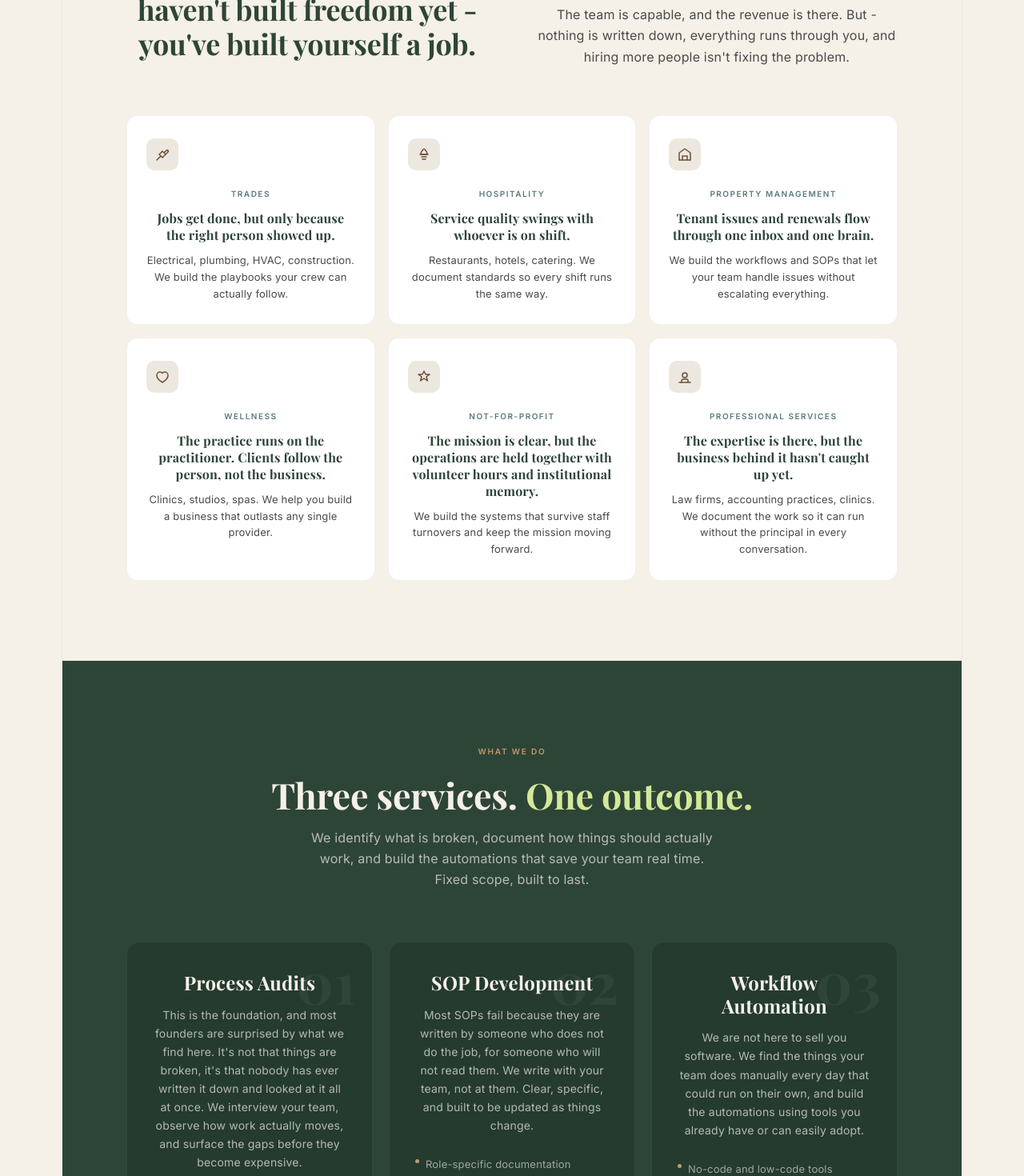
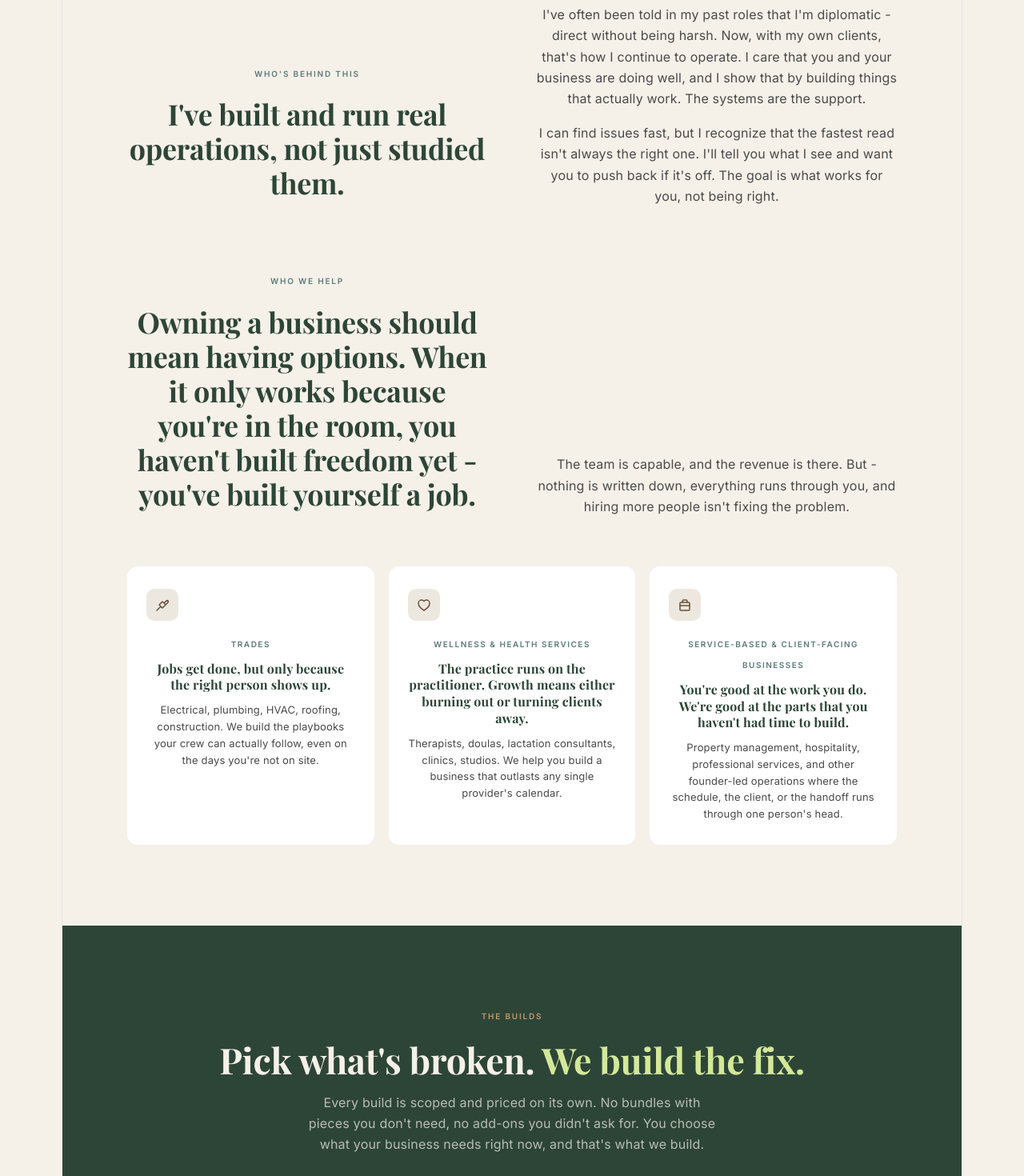
Before and after one commit to JenniferGroundwork/Groundwork, a React (Vite) app: page / in a window 1280 px wide. Shown: the part 1200-2670 px from the top of the page at 80% size. Built offline with nearby package versions, Linux system fonts and the light colour scheme.

Commit message:
offerings update

```diff
--- a/src/Home.jsx
+++ b/src/Home.jsx
@@ -254,19 +254,20 @@ const styles = `
     font-size: 16px; line-height: 1.65;
     color: rgba(245,240,232,0.7); max-width: 520px; margin: 0 auto;
   }
-  .services-grid { display: grid; grid-template-columns: repeat(3, 1fr); gap: 20px; }
+  .services-grid { display: grid; grid-template-columns: repeat(2, 1fr); gap: 20px; }
   .service-card {
     background: ${MID_GREEN}; border-radius: 16px; padding: 36px 32px;
     border: 1px solid rgba(245,240,232,0.06); position: relative; overflow: hidden;
   }
   .service-num {
-    font-family: 'Playfair Display', serif; font-size: 72px; font-weight: 700;
-    color: rgba(245,240,232,0.06); position: absolute; top: 12px; right: 20px;
-    line-height: 1; pointer-events: none;
+    font-family: 'Playfair Display', serif; font-size: 64px; font-weight: 700;
+    color: rgba(245,240,232,0.06); position: absolute; top: 20px; right: 24px;
+    line-height: 1; pointer-events: none; z-index: 0;
   }
   .service-h3 {
     font-family: 'Playfair Display', serif; font-size: 24px; font-weight: 700;
     color: ${IVORY}; margin-bottom: 14px; line-height: 1.2;
+    position: relative; z-index: 1; margin-top: 40px;
   }
   .service-p { font-size: 14px; line-height: 1.65; color: rgba(245,240,232,0.7); margin-bottom: 24px; }
   .service-list { list-style: none; display: flex; flex-direction: column; gap: 8px; text-align: left; }
@@ -277,6 +278,18 @@ const styles = `
   .service-list li::before {
     content: ''; width: 5px; height: 5px; border-radius: 50%;
     background: ${CAMEL}; margin-top: 7px; flex-shrink: 0;
+  }
+  .service-next {
+    margin-top: 20px;
+    padding-top: 16px;
+    border-top: 1px solid rgba(245,240,232,0.1);
+    font-size: 12px;
+    line-height: 1.55;
+    color: rgba(245,240,232,0.5);
+  }
+  .service-next strong {
+    color: ${LIME_CTA};
+    font-weight: 600;
   }
 
   .how { background: ${LIGHT_TAN}; }
@@ -455,36 +468,16 @@ const icons = {
       <path d="M3 17L8 12M8 12L6 10L10 6L12 8M8 12L10 14L14 10L12 8M12 8L14.5 5.5C15.3 4.7 16.5 4.5 17 5C17.5 5.5 17.3 6.7 16.5 7.5L14 10" stroke="#6B4F3A" strokeWidth="1.5" strokeLinecap="round" strokeLinejoin="round"/>
     </svg>
   ),
-  hospitality: (
-    <svg width="20" height="20" viewBox="0 0 20 20" fill="none" xmlns="http://www.w3.org/2000/svg">
-      <path d="M10 3C10 3 6 6 6 10H14C14 6 10 3 10 3Z" stroke="#6B4F3A" strokeWidth="1.5" strokeLinecap="round" strokeLinejoin="round"/>
-      <path d="M5 10H15" stroke="#6B4F3A" strokeWidth="1.5" strokeLinecap="round"/>
-      <path d="M7 13H13" stroke="#6B4F3A" strokeWidth="1.5" strokeLinecap="round"/>
-      <path d="M8 16H12" stroke="#6B4F3A" strokeWidth="1.5" strokeLinecap="round"/>
-    </svg>
-  ),
-  property: (
-    <svg width="20" height="20" viewBox="0 0 20 20" fill="none" xmlns="http://www.w3.org/2000/svg">
-      <path d="M3 17V8L10 3L17 8V17" stroke="#6B4F3A" strokeWidth="1.5" strokeLinecap="round" strokeLinejoin="round"/>
-      <path d="M7 17V12H13V17" stroke="#6B4F3A" strokeWidth="1.5" strokeLinecap="round" strokeLinejoin="round"/>
-      <path d="M3 17H17" stroke="#6B4F3A" strokeWidth="1.5" strokeLinecap="round"/>
-    </svg>
-  ),
   wellness: (
     <svg width="20" height="20" viewBox="0 0 20 20" fill="none" xmlns="http://www.w3.org/2000/svg">
       <path d="M10 17C10 17 3 13 3 8C3 5.8 4.8 4 7 4C8.2 4 9.3 4.6 10 5.5C10.7 4.6 11.8 4 13 4C15.2 4 17 5.8 17 8C17 13 10 17 10 17Z" stroke="#6B4F3A" strokeWidth="1.5" strokeLinecap="round" strokeLinejoin="round"/>
     </svg>
   ),
-  nfp: (
+  serviceBased: (
     <svg width="20" height="20" viewBox="0 0 20 20" fill="none" xmlns="http://www.w3.org/2000/svg">
-      <path d="M10 3L12 7H17L13 10L14.5 15L10 12L5.5 15L7 10L3 7H8L10 3Z" stroke="#6B4F3A" strokeWidth="1.5" strokeLinecap="round" strokeLinejoin="round"/>
-    </svg>
-  ),
-  professional: (
-    <svg width="20" height="20" viewBox="0 0 20 20" fill="none" xmlns="http://www.w3.org/2000/svg">
-      <path d="M6 17V15C6 13.9 6.9 13 8 13H12C13.1 13 14 13.9 14 15V17" stroke="#6B4F3A" strokeWidth="1.5" strokeLinecap="round" strokeLinejoin="round"/>
-      <circle cx="10" cy="8" r="3" stroke="#6B4F3A" strokeWidth="1.5"/>
-      <path d="M3 17H17" stroke="#6B4F3A" strokeWidth="1.5" strokeLinecap="round"/>
+      <rect x="4" y="7" width="12" height="10" rx="1" stroke="#6B4F3A" strokeWidth="1.5" strokeLinejoin="round"/>
+      <path d="M7 7V5.5C7 4.7 7.7 4 8.5 4H11.5C12.3 4 13 4.7 13 5.5V7" stroke="#6B4F3A" strokeWidth="1.5" strokeLinecap="round" strokeLinejoin="round"/>
+      <path d="M4 11H16" stroke="#6B4F3A" strokeWidth="1.5" strokeLinecap="round"/>
     </svg>
   ),
 };
@@ -583,38 +576,20 @@ export default function GroundworkHome() {
     {
       icon: icons.trades,
       label: "Trades",
-      h3: "Jobs get done, but only because the right person showed up.",
-      p: "Electrical, plumbing, HVAC, construction. We build the playbooks your crew can actually follow."
-    },
-    {
-      icon: icons.hospitality,
-      label: "Hospitality",
-      h3: "Service quality swings with whoever is on shift.",
-      p: "Restaurants, hotels, catering. We document standards so every shift runs the same way."
-    },
-    {
-      icon: icons.property,
-      label: "Property Management",
-      h3: "Tenant issues and renewals flow through one inbox and one brain.",
-      p: "We build the workflows and SOPs that let your team handle issues without escalating everything."
+      h3: "Jobs get done, but only because the right person shows up.",
+      p: "Electrical, plumbing, HVAC, roofing, construction. We build the playbooks your crew can actually follow, even on the days you're not on site."
     },
     {
       icon: icons.wellness,
-      label: "Wellness",
-      h3: "The practice runs on the practitioner. Clients follow the person, not the business.",
-      p: "Clinics, studios, spas. We help you build a business that outlasts any single provider."
+      label: "Wellness & Health Services",
+      h3: "The practice runs on the practitioner. Growth means either burning out or turning clients away.",
+      p: "Therapists, doulas, lactation consultants, clinics, studios. We help you build a business that outlasts any single provider's calendar."
     },
     {
-      icon: icons.nfp,
-      label: "Not-for-Profit",
-      h3: "The mission is clear, but the operations are held together with volunteer hours and institutional memory.",
-      p: "We build the systems that survive staff turnovers and keep the mission moving forward."
-    },
-    {
-      icon: icons.professional,
-      label: "Professional Services",
-      h3: "The expertise is there, but the business behind it hasn't caught up yet.",
-      p: "Law firms, accounting practices, clinics. We document the work so it can run without the principal in every conversation."
+      icon: icons.serviceBased,
+      label: "Service-Based & Client-Facing Businesses",
+      h3: "You're good at the work you do. We're good at the parts that you haven't had time to build.",
+      p: "Property management, hospitality, professional services, and other founder-led operations where the schedule, the client, or the handoff runs through one person's head."
     },
   ];
 
@@ -649,7 +624,7 @@ export default function GroundworkHome() {
               on systems.
             </h1>
             <p className="hero-sub">
-              Founder-led businesses in trades, hospitality, property management, and specialized services hire us when growth has outpaced how they operate. We come in, build the foundation from the ground up, and hand it back. Fixed scope - we're not taking over, we're preparing you to win.
+              Founder-led businesses hire us when growth has outpaced how they operate, in trades, wellness and health services, and other client-facing operations where the schedule runs through one person's head. We come in, build the foundation from the ground up, and hand it back. Fixed scope - we're not taking over, we're preparing you to win.
             </p>
             <div className="hero-actions">
               <a href="/self-assessment" className="btn-primary">Take the Free Self-Assessment &rarr;</a>
@@ -690,7 +665,29 @@ export default function GroundworkHome() {
         </div>
       </section>
 
-      <section id="who-we-help" className="section who">
+      <section id="track-record" className="section who" style={{ paddingBottom: 60 }}>
+        <div className="section-inner">
+          <div className="who-header" style={{ marginBottom: 0 }}>
+            <div>
+              <p className="eyebrow">Who's Behind This</p>
+              <h2 className="who-h2">I've built and run real operations, not just studied them.</h2>
+            </div>
+            <div>
+              <p className="who-desc">
+                Nearly a decade in management and Assistant Dean roles at the University of Toronto, most recently as Assistant Dean, Administration &amp; Operations at St. Michael's College, federated with U of T. I managed the operating budget, built the systems myself, database work and automated workflows included, and led a 22-person team, a headcount most of my clients would recognize.
+              </p>
+              <p className="who-desc" style={{ marginTop: 16 }}>
+                I've often been told in my past roles that I'm diplomatic - direct without being harsh. Now, with my own clients, that's how I continue to operate. I care that you and your business are doing well, and I show that by building things that actually work. The systems are the support.
+              </p>
+              <p className="who-desc" style={{ marginTop: 16 }}>
+                I can find issues fast, but I recognize that the fastest read isn't always the right one. I'll tell you what I see and want you to push back if it's off. The goal is what works for you, not being right.
+              </p>
+            </div>
+          </div>
+        </div>
+      </section>
+
+      <section id="who-we-help" className="section who" style={{ paddingTop: 20 }}>
         <div className="section-inner">
           <div className="who-header">
             <div>
@@ -719,40 +716,51 @@ export default function GroundworkHome() {
       <section id="services" className="section services">
         <div className="section-inner">
           <div className="services-header">
-            <p className="eyebrow eyebrow-light">What We Do</p>
-            <h2 className="services-h2">Three services. <em>One outcome.</em></h2>
+            <p className="eyebrow eyebrow-light">The Builds</p>
+            <h2 className="services-h2">Pick what's broken. <em>We build the fix.</em></h2>
             <p className="services-desc">
-              We identify what is broken, document how things should actually work, and build the automations that save your team real time. Fixed scope, built to last.
+              Every build is scoped and priced on its own. No bundles with pieces you don't need, no add-ons you didn't ask for. You choose what your business needs right now, and that's what we build.
             </p>
           </div>
           <div className="services-grid">
             {[
               {
                 num: "01",
-                h3: "Process Audits",
-                p: "This is the foundation, and most founders are surprised by what we find here. It's not that things are broken, it's that nobody has ever written it down and looked at it all at once. We interview your team, observe how work actually moves, and surface the gaps before they become expensive.",
-                bullets: ["Current-state process mapping", "Gap and risk analysis", "Prioritized recommendations", "Delivered in plain language"]
+                h3: "SOP & Handoff Build",
+                p: "The processes that only work because you're the one doing them, now written down so someone else can run them the same way. We document the core processes you tell us matter most.",
+                bullets: ["SOPs for the processes you define", "Written for the person doing the job", "Clear enough to hand off tomorrow", "Team training and updates may be scoped separately"],
+                next: "Once the process is written down, the next question is usually who owns it. That's the Role Clarity Build."
               },
               {
                 num: "02",
-                h3: "SOP Development",
-                p: "Most SOPs fail because they are written by someone who does not do the job, for someone who will not read them. We write with your team, not at them. Clear, specific, and built to be updated as things change.",
-                bullets: ["Role-specific documentation", "Step-by-step with decision points", "Onboarding-ready formats", "Includes a maintenance plan"]
+                h3: "Job Description & Role Clarity Build",
+                p: "When two people think they own the same task, or nobody does, that's a role problem, not a people problem. We write clear job descriptions for the roles you need defined.",
+                bullets: ["Written JDs for defined roles", "Clear ownership, no overlap", "Built from how the role actually works", "Hiring and onboarding may be scoped separately"],
+                next: "Once roles are clear, the next gap that often shows up is the client-facing side. That's the Client Journey Build."
               },
               {
                 num: "03",
-                h3: "Workflow Automation",
-                p: "We are not here to sell you software. We find the things your team does manually every day that could run on their own, and build the automations using tools you already have or can easily adopt.",
-                bullets: ["No-code and low-code tools", "Scheduling and notifications", "Handoff and approval flows", "Integrated with what you use"]
+                h3: "Client Journey & Onboarding Build",
+                p: "From first contact to first invoice, we map what actually happens and build the onboarding around it, using the tools you already have.",
+                bullets: ["Full client journey mapped", "Onboarding built in your existing tools", "Consistent experience, every client", "New software purchases not included"],
+                next: "Once the journey is mapped, the repetitive parts of it are usually worth automating. That's the Backend & Automation Setup."
+              },
+              {
+                num: "04",
+                h3: "Backend & Automation Setup",
+                p: "The tools you're already paying for, now talking to each other. We connect and automate what you have so your team stops doing by hand what software should be doing for them.",
+                bullets: ["Connects and automates existing tools", "Built around your current stack", "Fewer manual handoffs, fewer dropped balls", "Full migrations and new integrations may be scoped separately"],
+                next: "Automations only hold if the process behind them is documented. If that's not in place, we'll flag it and see what could help your team."
               }
             ].map((svc) => (
-              <div key={svc.num} className="service-card">
+              <div key={svc.h3} className="service-card">
                 <div className="service-num">{svc.num}</div>
                 <h3 className="service-h3">{svc.h3}</h3>
                 <p className="service-p">{svc.p}</p>
                 <ul className="service-list">
                   {svc.bullets.map(b => <li key={b}>{b}</li>)}
                 </ul>
+                <p className="service-next">{svc.next}</p>
               </div>
             ))}
           </div>
@@ -772,10 +780,10 @@ export default function GroundworkHome() {
           </div>
           <div className="steps">
             {[
-              { num: "01", h3: "Self-Assessment", p: "Start with our free 10-area self-assessment. Takes about 15 minutes and gives you an instant scorecard of where things stand." },
+              { num: "01", h3: "Self-Assessment", p: "Start with our free self-assessment. Takes about 15 minutes and gives you an instant scorecard of where things stand." },
               { num: "02", h3: "Discovery Call", p: "30 minutes and free. We talk through your results, ask about your business, and tell you honestly if we're the right fit." },
-              { num: "03", h3: "The Groundwork Audit", p: "A paid, hands-on diagnostic. Facilitated conversations, a full findings report, and a prioritized roadmap, plus a 30-90 day check-in to see what's sticking." },
-              { num: "04", h3: "The Work", p: "If there's more to build, we scope it separately. Most engagements run 4 to 12 weeks. You own everything when we're done." }
+              { num: "03", h3: "Systems Walkthrough", p: "One to a few sessions, depending on your operation. We walk through what's happening, tell you what we see that needs attention, and give you a short written list of what we'd build and why." },
+              { num: "04", h3: "The Build", p: "If there's a fix worth making, you pick the build that matches. Scoped and priced on its own, with a clear start and a clear end. You own it when we're done." }
             ].map((step) => (
               <div key={step.num} className="step">
                 <div className="step-num">{step.num}</div>
@@ -790,19 +798,19 @@ export default function GroundworkHome() {
       <section id="audit" className="audit">
         <div className="audit-inner">
           <div>
-            <p className="eyebrow eyebrow-light">The Real Diagnostic</p>
-            <h2 className="audit-h2">The Groundwork Audit goes further than a scorecard.</h2>
+            <p className="eyebrow eyebrow-light">The Systems Walkthrough</p>
+            <h2 className="audit-h2">You already know something's not working. We'll help you name exactly what, and what to do about it.</h2>
             <p className="audit-price-note">
-  Investment cost varies based on scope and complexity. Already worked with us? Returning clients can book a Groundwork Refresh with preferred pricing, a lighter-touch check on specific areas without starting from zero. Flexible payment plans available.
+  This isn't a full audit or a stack of documentation you'll never open. It's one to a few sessions, depending on the size and complexity of your operation, where we go through what's happening together. We won't hand you a recommendation until we're actually clear on what's going on, not before. You'll leave with a clear, honest read on what's working, what's not, and a short written list of what we'd build if you asked us to.
 </p>
 <p className="audit-price-note">
-  The Audit delivers your operational blueprint. If you choose to have us handle hands-on execution (e.g., drafting full SOP libraries, configuring workflow automations, etc.), those are scoped and contracted as separate engagements after the audit is complete.
+  If something on that list is worth fixing, you pick the build. Each one is scoped, priced, and contracted separately, so you're only ever paying for what you actually need.
 </p>
             <a href="/book" className="btn-primary">Book a Discovery Call &rarr;</a>
           </div>
           <div className="audit-card">
-            <p className="audit-card-title">What the Audit covers</p>
-            {["Systems & Tools", "Data & Documentation", "Roles & Ownership", "Leadership Visibility", "Communication & Alignment", "Financial Visibility", "Client Experience", "Capacity & Workload", "Growth Readiness", "Owner Dependency & Exit Risk"].map(area => (
+            <p className="audit-card-title">What we look at</p>
+            {["Systems & Tools", "Data & Documentation", "Roles & Ownership", "Communication & Handoffs", "Client & Customer Experience", "Capacity & Workload", "Owner Dependency"].map(area => (
               <div key={area} className="audit-detail">
                 <div className="audit-detail-dot" />
                 <p>{area}</p>
@@ -818,7 +826,7 @@ export default function GroundworkHome() {
             <p className="eyebrow eyebrow-light">Get Started</p>
             <h2 className="cta-h2">Ready to build<br />the <em>foundation?</em></h2>
             <p className="cta-p">
-              Start with the free self-assessment to see where things stand. From there, a 30-minute discovery call helps us figure out if a full audit makes sense for you.
+              Start with the free self-assessment to see where things stand. From there, a short discovery call helps us figure out if a Systems Walkthrough makes sense for you.
             </p>
             <div style={{ display: "flex", gap: 14, flexWrap: "wrap" }}>
               <a href="/self-assessment" className="btn-primary">Take the Free Self-Assessment &rarr;</a>
@@ -828,10 +836,11 @@ export default function GroundworkHome() {
           <div className="cta-card">
             <h3 className="cta-card-title">Here is what a discovery call actually is.</h3>
             {[
-              ["30 minutes.", "We'll talk through your self-assessment results and your business."],
-              ["No pitch.", "We will tell you honestly if we are the right fit. If we're not, we will tell you that too."],
-              ["If there is a fit,", "the Groundwork Audit is a paid, standalone engagement. Additional engagements are scoped separately, with a clear start and end."],
-              ["Fixed scope only.", "At this time, we're not offering retainer services or open-ended engagements."]
+              ["~30 minutes.", "We'll talk through your self-assessment results and your business."],
+              ["No pitch.", "We will tell you honestly if we think we're the right fit. If we're not, we'll tell you that too."],
+              ["If there is a fit,", "we book a Systems Walkthrough. You'll get a clear, honest read on what's working and a short list of what we'd build."],
+              ["Every build is fixed scope.", "Priced and contracted on its own, with a defined start and end."],
+              ["A check-in is available after,", "if you want one. Short, fixed term, no obligation to renew."]
             ].map(([bold, rest]) => (
               <div key={bold} className="cta-point">
                 <div className="cta-point-dot" />
@@ -860,11 +869,12 @@ export default function GroundworkHome() {
               <small>Based in Canada &middot; groundworkconsult.ca</small>
             </div>
             <div>
-              <p className="footer-col-label">Services</p>
+              <p className="footer-col-label">The Builds</p>
               <ul className="footer-links">
-                <li><a href="#services">Process Audits</a></li>
-                <li><a href="#services">SOP Development</a></li>
-                <li><a href="#services">Workflow Automation</a></li>
+                <li><a href="#services">SOP & Handoff</a></li>
+                <li><a href="#services">Role Clarity</a></li>
+                <li><a href="#services">Client Journey</a></li>
+                <li><a href="#services">Backend & Automation</a></li>
               </ul>
             </div>
             <div>
@@ -875,7 +885,7 @@ export default function GroundworkHome() {
             </div>
             <div>
               <p className="footer-col-label">Ready to Start?</p>
-              <p className="footer-cta-text">Take the free self-assessment, or book a 30-minute discovery call to see if we are the right fit.</p>
+              <p className="footer-cta-text">Take the free self-assessment, or book a ~30-minute discovery call to see if we are the right fit.</p>
               <a href="/self-assessment" className="btn-primary" style={{ fontSize: 13, padding: "10px 20px" }}>Take the Self-Assessment</a>
             </div>
           </div>
```
